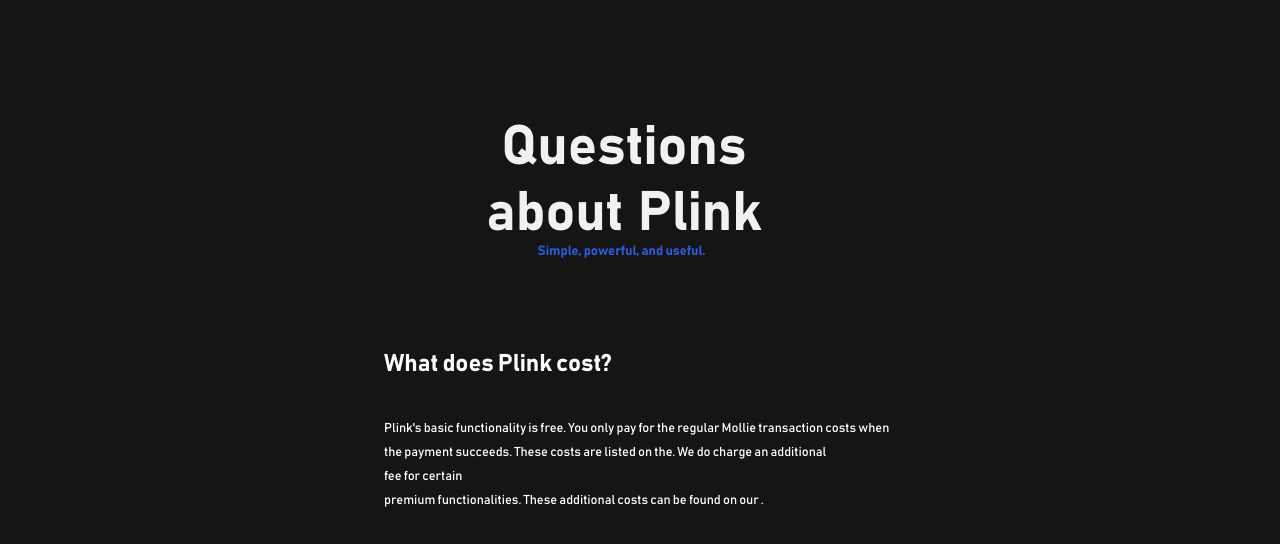
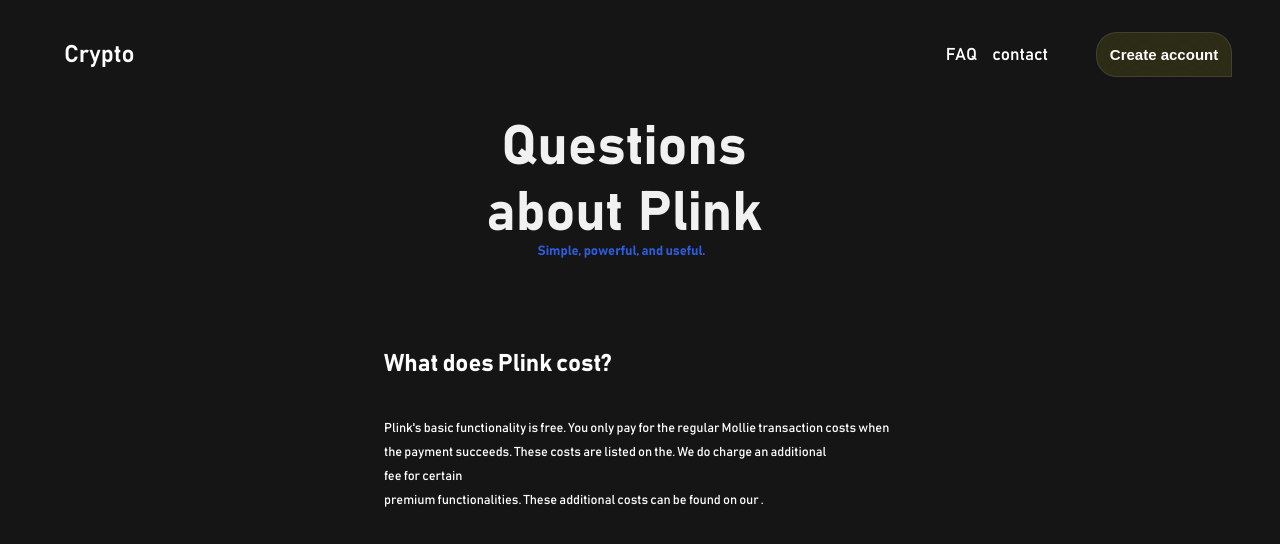
Before and after one commit to Abolfazl181920/Crypto-website, a React (Create React App) app: page /faq in a window 1280 px wide. Shown: the top 544 px of the page. Built offline with nearby package versions, Linux system fonts and the light colour scheme.

Commit message:
import Anim into App

```diff
--- a/src/App.js
+++ b/src/App.js
@@ -1,6 +1,7 @@
 import React from 'react';
 
 import Header from 'Components/Header/Header';
+import Anim from 'Components/Header/Anim';
 import Nav from 'Components/Navigation/Nav';
 import Content from 'Components/Content/Content';
 import ScanPointer from 'Components/Content/ScanPointer';
@@ -11,6 +12,7 @@ const App = () => {
 	return (
 		<div className="App">
 			<Header />
+			<Anim />
 			<Nav />
 			<Content />
 			<ScanPointer />
--- a/src/Components/Faq/Faq.js
+++ b/src/Components/Faq/Faq.js
@@ -1,8 +1,11 @@
 import React from 'react';
+
+import Header from 'Components/Header/Header';
 
 const Faq = () => {
     return (
         <div className="faq">
+            <Header />
             <h2 className="title">Questions <br /> about Plink</h2>
             <h5>Simple, powerful, and useful.</h5>
             <div className="faq2">
--- a/src/Components/Header/Header.js
+++ b/src/Components/Header/Header.js
@@ -1,7 +1,7 @@
 import React from 'react';
 import { Link } from 'react-router-dom';
 
-import Anim from './Anim';
+// import Anim from './Anim';
 
 const Header = () => {
     return (
@@ -12,7 +12,7 @@ const Header = () => {
                 <button>Create account</button>
             </div>
             <h2 style={{ position: 'fixed', zIndex: '10' }}>Crypto</h2>
-            <Anim />
+            {/* <Anim /> */}
         </header>
     );
 }
```
